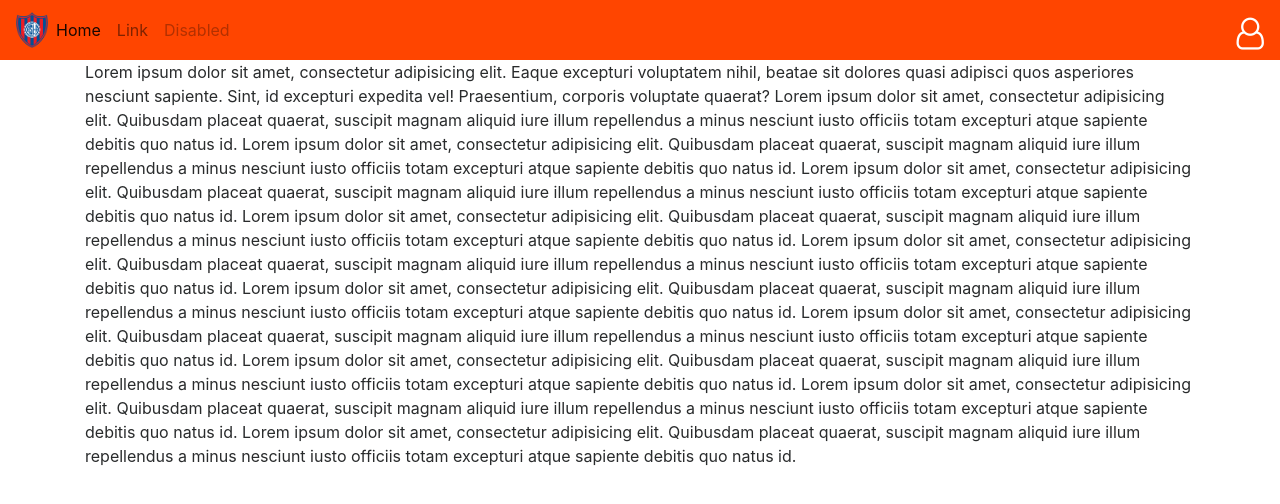
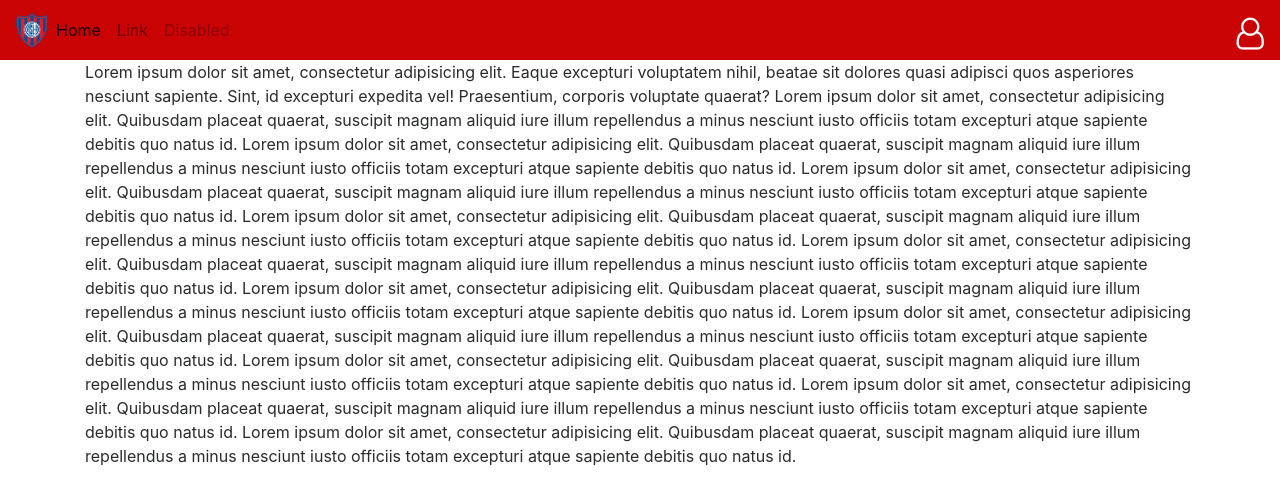
Before and after one commit to RobertoMoriyon/Navbar, a plain HTML site: page index.html in a window 1280 px wide. Drawn offline with nearby package versions, Linux system fonts and the light colour scheme; a script that the page names is missing.

Commit message:
Actualizaciones del color del Nav

```diff
--- a/css/styles.css
+++ b/css/styles.css
@@ -1,25 +1,25 @@
 .navbar {
-    background-color: orangered;
+    background-color: #CA0305;
 }
 
-.navbar-brand img{
+.navbar-brand img {
     width: 2rem;
 }
 
-.navbar-brand p{
+.navbar-brand p {
     display: inline;
     color: white;
 }
 
-.navbar a{
+.navbar a {
     margin: auto;
 }
 
-.fixed-top{
+.fixed-top {
     position: inherit;
 }
 
-.login i{
+.login i {
     color: white;
     margin-top: 8px;
 }
```
